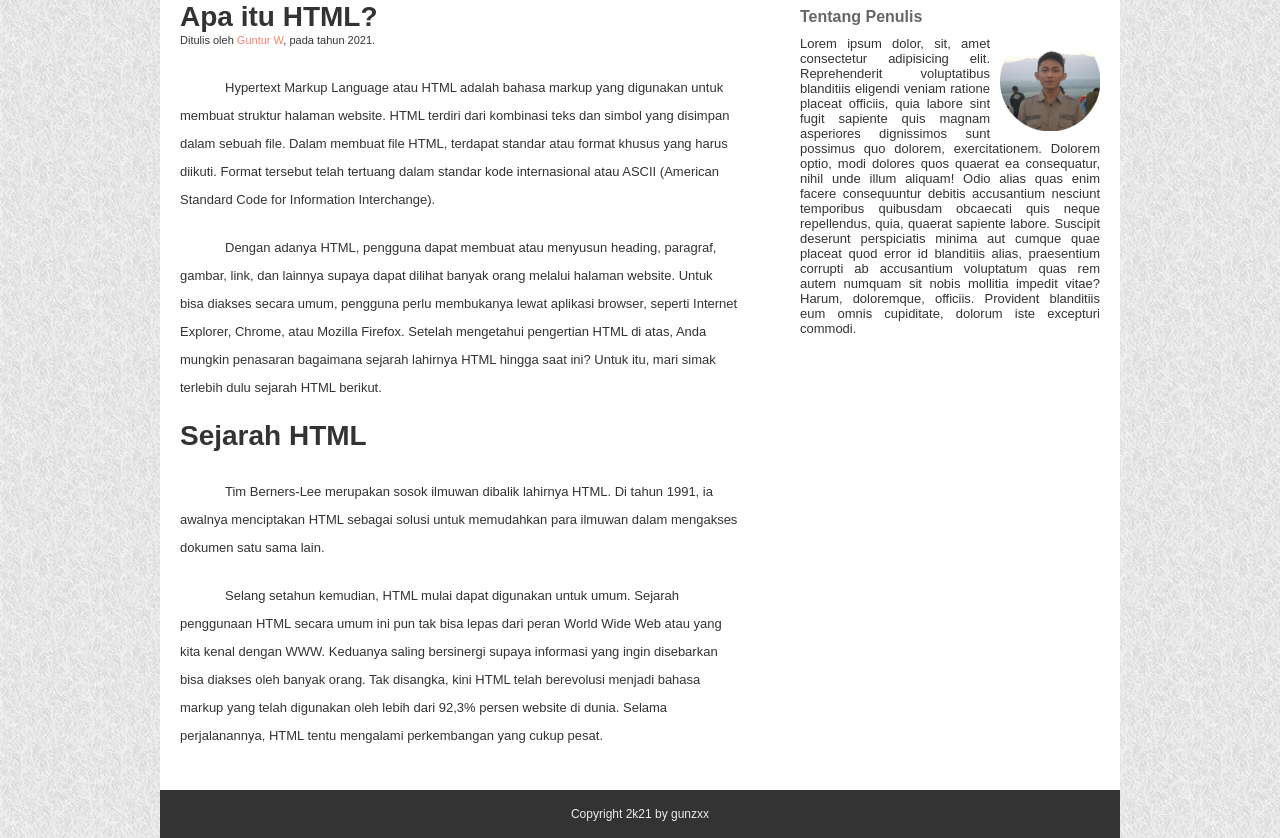
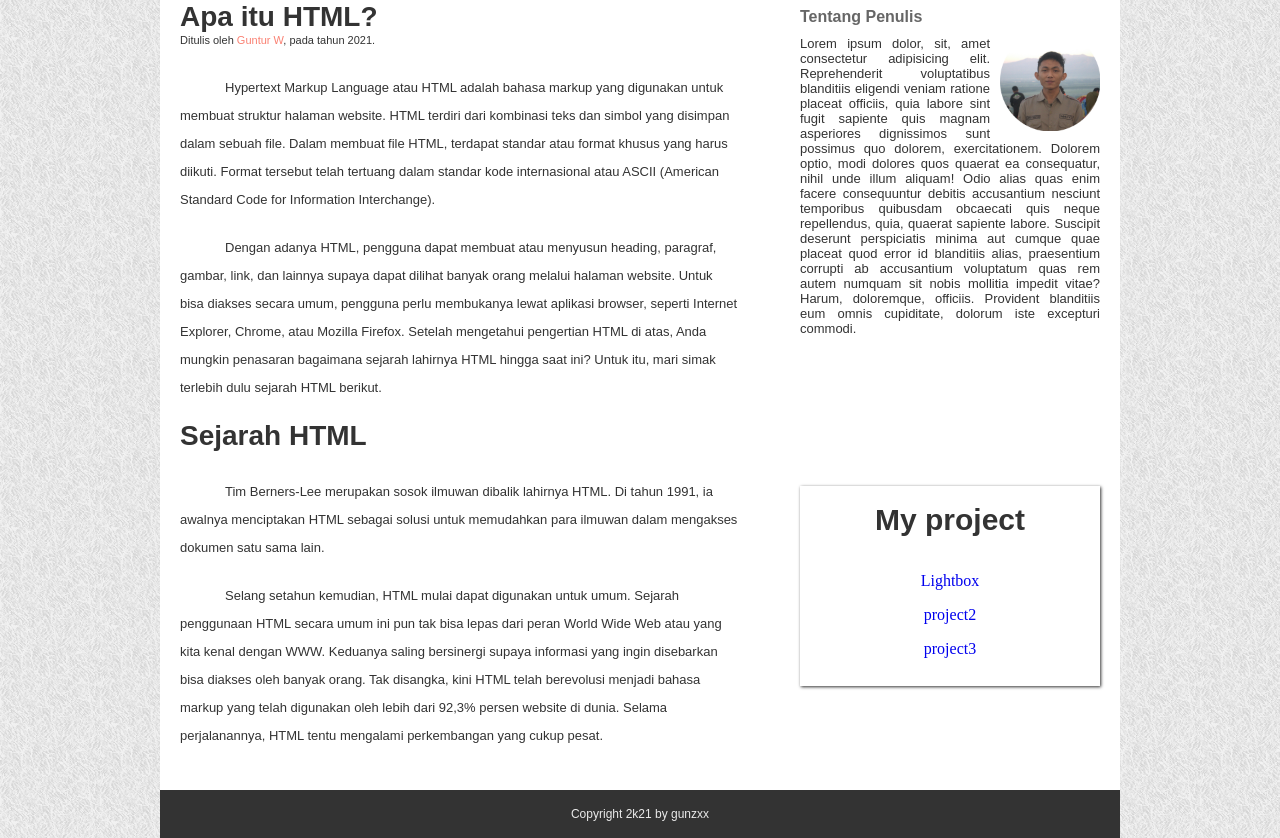
Before and after one commit to gunzxx/gunzxx.github.io, a plain HTML site: page index.html in a window 1280 px wide. Shown: the part 453-1291 px from the top of the page. Drawn offline with Linux system fonts and the light colour scheme.

Commit message:
add lmy project

```diff
--- /dev/null
+++ b/css/body.css
@@ -0,0 +1,43 @@
+html, body, div, span, applet, object, iframe,
+h1, h2, h3, h4, h5, h6, p, blockquote, pre,
+a, abbr, acronym, address, big, cite, code,
+del, dfn, em, img, ins, kbd, q, s, samp,
+small, strike, strong, sub, sup, tt, var,
+b, u, i, center,
+dl, dt, dd, ol, ul, li,
+fieldset, form, label, legend,
+table, caption, tbody, tfoot, thead, tr, th, td,
+article, aside, canvas, details, embed,
+figure, figcaption, footer, header, hgroup,
+menu, nav, output, ruby, section, summary,
+time, mark, audio, video {
+	margin: 0;
+	padding: 0;
+	border: 0;
+	font-size: 100%;
+	font: inherit;
+	vertical-align: baseline;
+}
+/* HTML5 display-role reset for older browsers */
+article, aside, details, figcaption, figure,
+footer, header, hgroup, menu, nav, section {
+	display: block;
+}
+body {
+	line-height: 1;
+}
+ol, ul {
+	list-style: none;
+}
+blockquote, q {
+	quotes: none;
+}
+blockquote:before, blockquote:after,
+q:before, q:after {
+	content: '';
+	content: none;
+}
+table {
+	border-collapse: collapse;
+	border-spacing: 0;
+}
--- a/css/style.css
+++ b/css/style.css
@@ -1,47 +1,3 @@
-html, body, div, span, applet, object, iframe,
-h1, h2, h3, h4, h5, h6, p, blockquote, pre,
-a, abbr, acronym, address, big, cite, code,
-del, dfn, em, img, ins, kbd, q, s, samp,
-small, strike, strong, sub, sup, tt, var,
-b, u, i, center,
-dl, dt, dd, ol, ul, li,
-fieldset, form, label, legend,
-table, caption, tbody, tfoot, thead, tr, th, td,
-article, aside, canvas, details, embed,
-figure, figcaption, footer, header, hgroup,
-menu, nav, output, ruby, section, summary,
-time, mark, audio, video {
-	margin: 0;
-	padding: 0;
-	border: 0;
-	font-size: 100%;
-	font: inherit;
-	vertical-align: baseline;
-}
-/* HTML5 display-role reset for older browsers */
-article, aside, details, figcaption, figure,
-footer, header, hgroup, menu, nav, section {
-	display: block;
-}
-body {
-	line-height: 1;
-}
-ol, ul {
-	list-style: none;
-}
-blockquote, q {
-	quotes: none;
-}
-blockquote:before, blockquote:after,
-q:before, q:after {
-	content: '';
-	content: none;
-}
-table {
-	border-collapse: collapse;
-	border-spacing: 0;
-}
-
 body{
 	font: 16px/28px arial, sans-serif ;
 	background-color: #eaeaea;
@@ -116,20 +72,48 @@ body{
 	float: right;
 	padding: 20px;
 }
-.sidebar h3{
+.sidebar .tentang h3{
 	font-weight: bold;
 	color: #666;
 }
-.sidebar img{
+.sidebar .tentang img{
 	width: 70px;
 	height: 70px;
 	float: right;
 	padding-left: 10px;
 }
-.sidebar p{
+.sidebar .tentang p{
 	padding-top: 5px;
 	font: 13px arial;
 }
+.project{
+	margin-top: 150px;
+	box-shadow: 1px 1px 3px;
+	padding: 20px;
+}
+.project h3{
+	font-size: 30px;
+	font-weight: bold;
+}
+.project ul{
+	margin-top: 30px;
+}
+.project ul li{
+	text-align: center;
+	padding: 3px;
+}
+.project ul li a{
+	display: block;
+	text-decoration: none;
+	font-family: serif;
+}
+.project ul li a:visited{
+	color: red;
+}
+.project ul li a:active{
+	color: yellow;
+}
+
 .footer{
 	background-color: #333;
 	padding: 10px;
--- a/index.html
+++ b/index.html
@@ -3,6 +3,7 @@
 <head>
 	<meta charset="UTF-8">
 	<meta name="viewport" content="width=device-width, initial-scale=1.0">
+	<link rel="stylesheet" href="css/body.css">
 	<link rel="stylesheet" href="css/style.css">
 	<title>My Web</title>
 </head>
@@ -38,9 +39,19 @@
 			</div>
 			<!-- <div class="vertikal"></div> -->
 			<div class="sidebar">
-				<h3>Tentang Penulis</h3>
-				<img src="img/gunz.png" alt="gunz" style="width: 100px; height: 100px;">
-				<p align="justify">Lorem ipsum dolor, sit, amet consectetur adipisicing elit. Reprehenderit voluptatibus blanditiis eligendi veniam ratione placeat officiis, quia labore sint fugit sapiente quis magnam asperiores dignissimos sunt possimus quo dolorem, exercitationem. Dolorem optio, modi dolores quos quaerat ea consequatur, nihil unde illum aliquam! Odio alias quas enim facere consequuntur debitis accusantium nesciunt temporibus quibusdam obcaecati quis neque repellendus, quia, quaerat sapiente labore. Suscipit deserunt perspiciatis minima aut cumque quae placeat quod error id blanditiis alias, praesentium corrupti ab accusantium voluptatum quas rem autem numquam sit nobis mollitia impedit vitae? Harum, doloremque, officiis. Provident blanditiis eum omnis cupiditate, dolorum iste excepturi commodi.</p>
+				<div class="tentang">
+					<h3>Tentang Penulis</h3>
+					<img src="img/gunz.png" alt="gunz" style="width: 100px; height: 100px;">
+					<p align="justify">Lorem ipsum dolor, sit, amet consectetur adipisicing elit. Reprehenderit voluptatibus blanditiis eligendi veniam ratione placeat officiis, quia labore sint fugit sapiente quis magnam asperiores dignissimos sunt possimus quo dolorem, exercitationem. Dolorem optio, modi dolores quos quaerat ea consequatur, nihil unde illum aliquam! Odio alias quas enim facere consequuntur debitis accusantium nesciunt temporibus quibusdam obcaecati quis neque repellendus, quia, quaerat sapiente labore. Suscipit deserunt perspiciatis minima aut cumque quae placeat quod error id blanditiis alias, praesentium corrupti ab accusantium voluptatum quas rem autem numquam sit nobis mollitia impedit vitae? Harum, doloremque, officiis. Provident blanditiis eum omnis cupiditate, dolorum iste excepturi commodi.</p>
+				</div>
+				<div class="project">
+					<h3><center>My project</center></h3>
+					<ul>
+						<li><a href="project/lightbox/lightbox.html" target="blank">Lightbox</a></li>
+						<li><a href="#">project2</a></li>
+						<li><a href="#">project3</a></li>
+					</ul>
+				</div>
 			</div>
 		</div>
 		<div class="footer">
```
